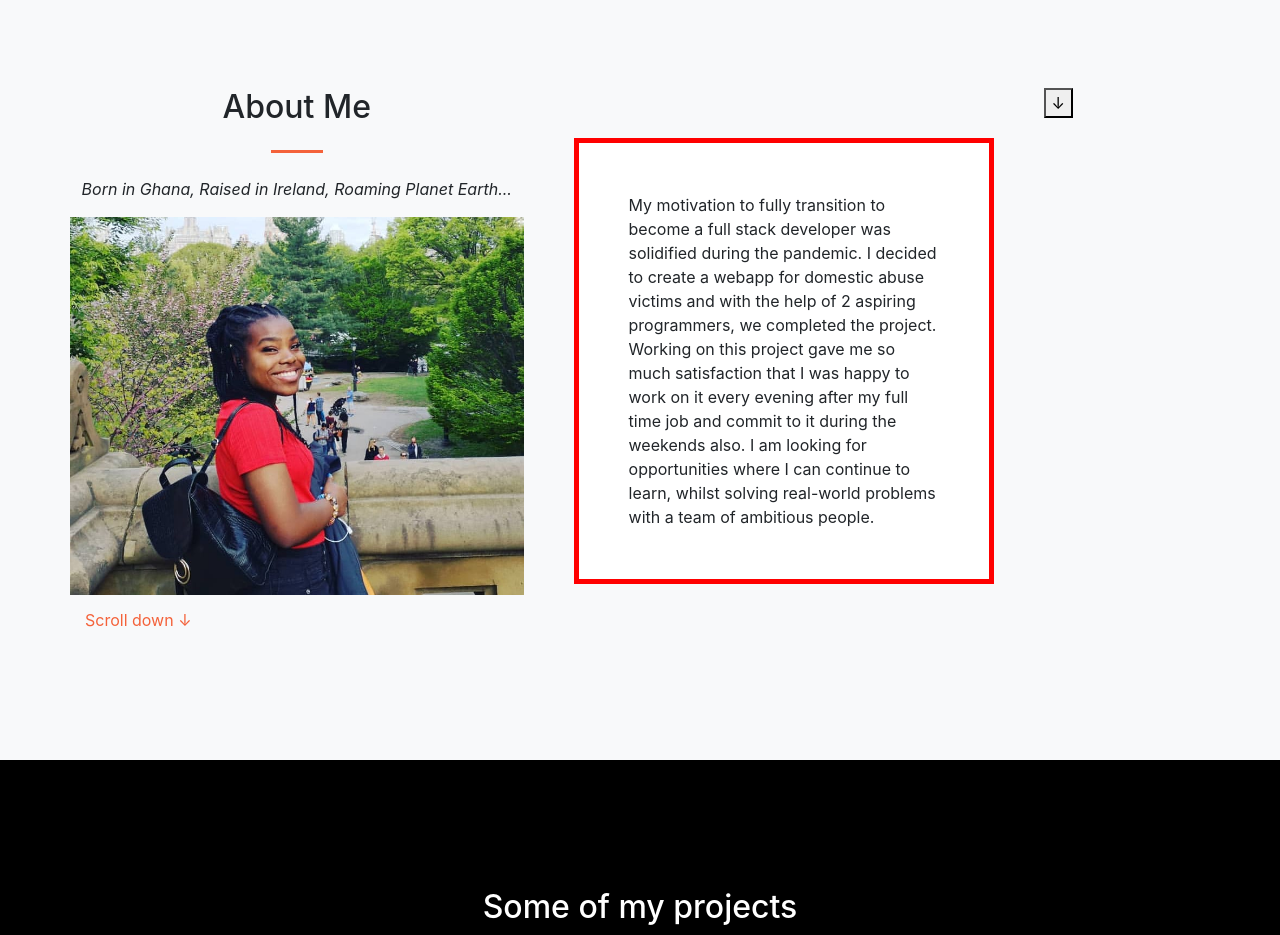
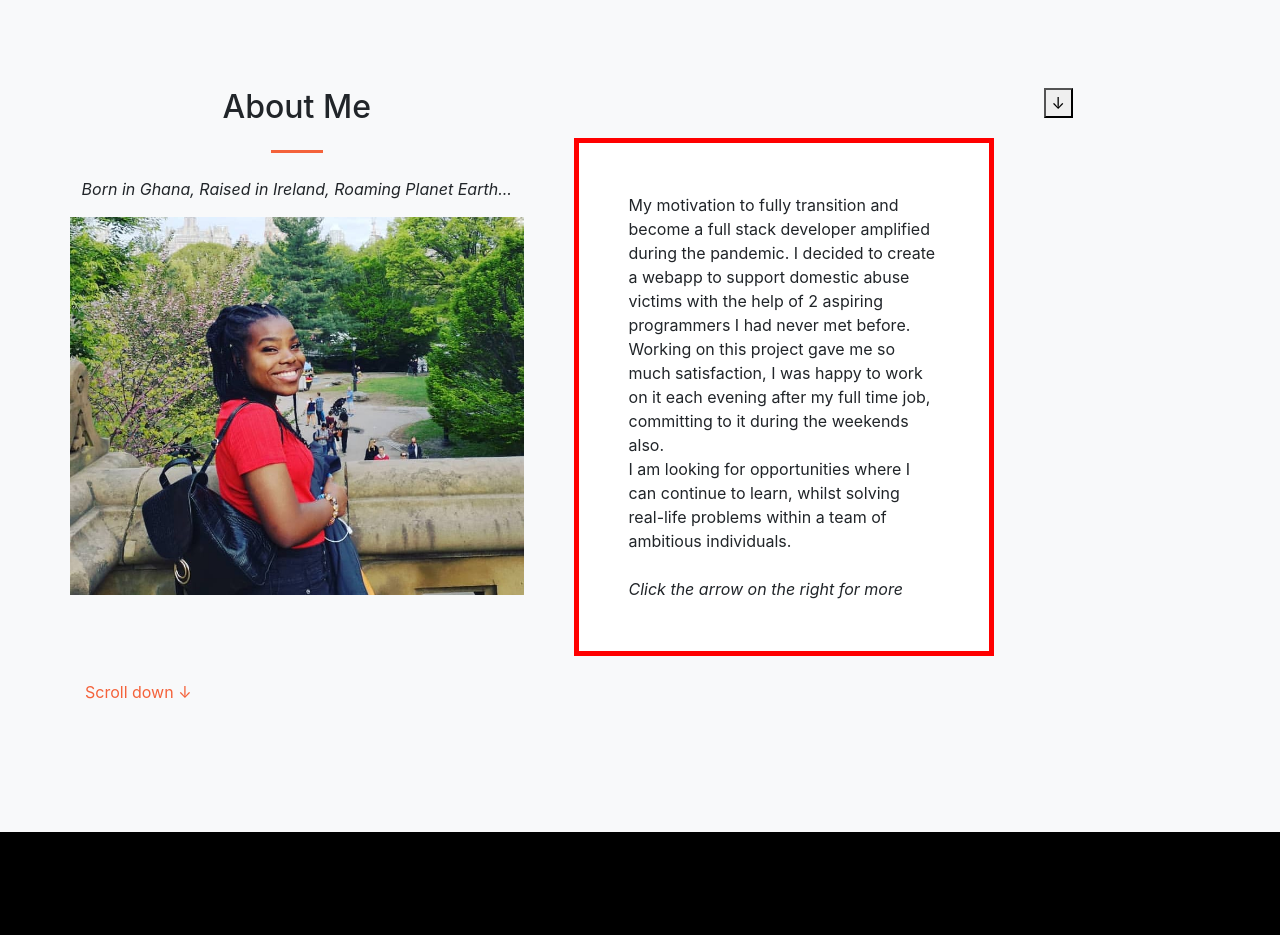
Before and after one commit to Pi-hils/webpage, a plain HTML site: page index.html in a window 1280 px wide. Shown: the part 840-1775 px from the top of the page. Drawn offline with nearby package versions, Linux system fonts and the light colour scheme; files that its build step writes are made by us from their sources.

Commit message:
changes to About Me section

```diff
--- a/head.js
+++ b/head.js
@@ -59,8 +59,8 @@ window.onload = function() {
 
 function swipe(){
   var x=document.getElementById("me");
-  var y ="I am an ambitious, creative and self-motivated <strong>Full Stack Developer</strong> who enjoys solving complex problems and helping my team to succeed. As I take genuine pleasure in dissecting concepts to examine what works best and why it works or does not work, I decided to study at one of Europe's leading coding bootcamps, Makers Academy."
-  var z = "An outgoing, avocado and chicken aficionado with excellent taste in good food and finding new spots."
+  var y ="I am an ambitious, creative and self-motivated <strong>Full Stack Developer</strong> who enjoys solving complex problems and helping my team to succeed. As I take genuine pleasure in dissecting concepts to examine what works best or does not work, I decided to study at one of Europe's leading coding bootcamps, Makers Academy.<br><br><br> <em>Click the arrow on the right for more</em>"
+  var z = "Outside writing/programming, I enjoy traveling and meeting new people from different walks of life. I am also an avocado and chicken aficionado with excellent taste in good food. If I were to live on one food for the rest of my life, that meal will consist of avocado and chicken."
   if(x.innerHTML === y){
     x.innerHTML = z;
   }else {
--- a/index.html
+++ b/index.html
@@ -71,8 +71,8 @@
                 <p><em>Born in Ghana, Raised in Ireland, Roaming Planet Earth...</em></p>
                 <img class="pull-left" src="./assets/img/picnyc.jpg" style="width: 12cm; height: 10cm;" alt="HildaInRed"/>
           </div>
-                <p class="text-black mb-4" style="background-color: white; width: 420px; border: 5px solid red; padding: 50px; margin: 50px;" id="me">My motivation to fully transition to become a full stack developer was solidified during the pandemic. I decided to create a webapp for domestic abuse victims and with the help of 2 aspiring programmers, we completed the project. Working on this project gave me so much satisfaction that I was happy to work on it every evening after my full time job and commit to it during the weekends also.
-                  I am looking for opportunities where I can continue to learn, whilst solving real-world problems with a team of ambitious people.<p><button onclick="swipe()">&#8595;</button></p></p>
+                <p class="text-black mb-4" style="background-color: white; width: 420px; border: 5px solid red; padding: 50px; margin: 50px;" id="me">My motivation to fully transition and become a full stack developer amplified during the pandemic. I decided to create a webapp to support domestic abuse victims with the help of 2 aspiring programmers I had never met before. Working on this project gave me so much satisfaction, I was happy to work on it each evening after my full time job, committing to it during the weekends also.<br>
+                  I am looking for opportunities where I can continue to learn, whilst solving real-life problems within a team of ambitious individuals.<br> <br> <em>Click the arrow on the right for more</em><p><button onclick="swipe()">&#8595;</button></p></p>
                   </div>
                   <a href="#projects">Scroll down &#8595;</a>
             </div>
```
